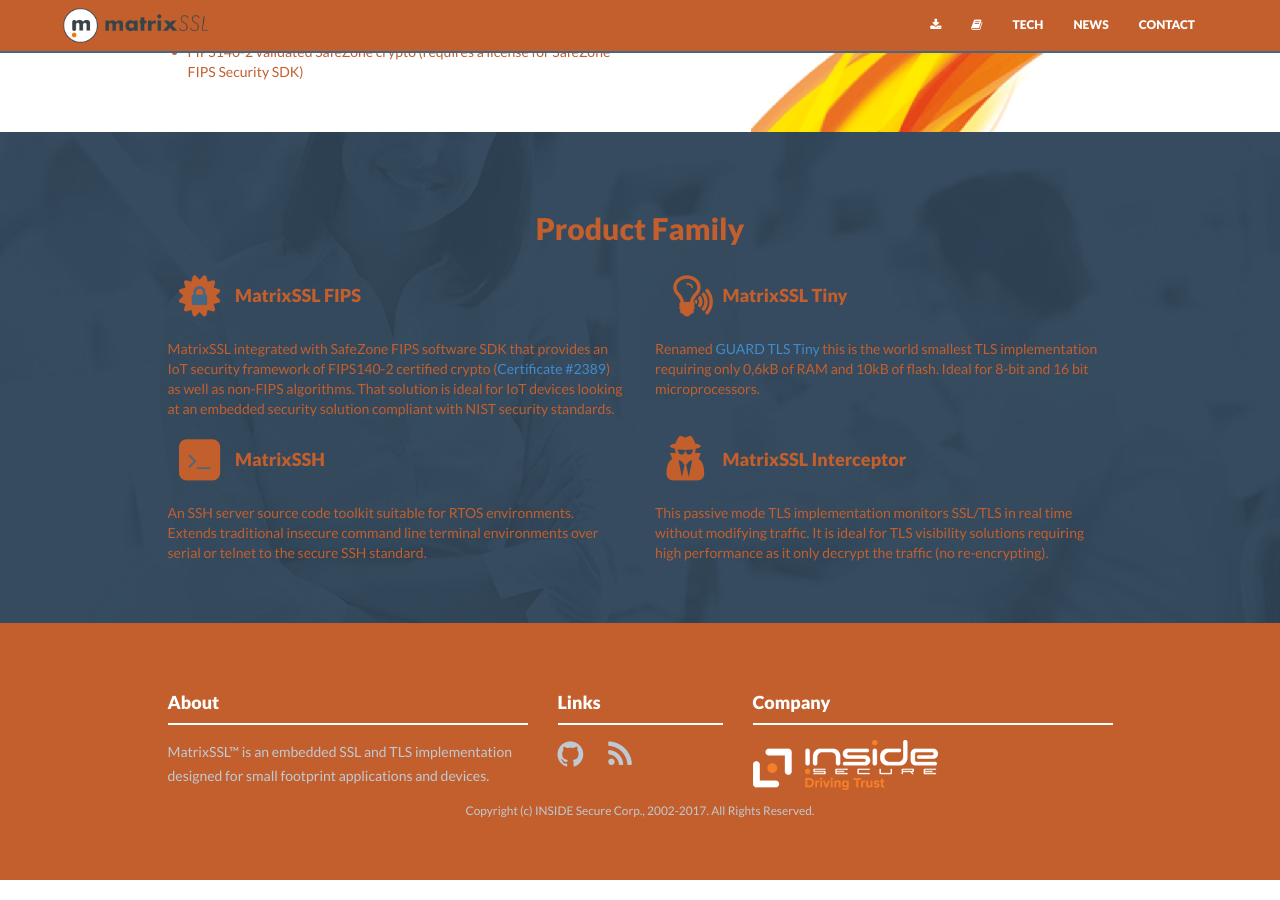
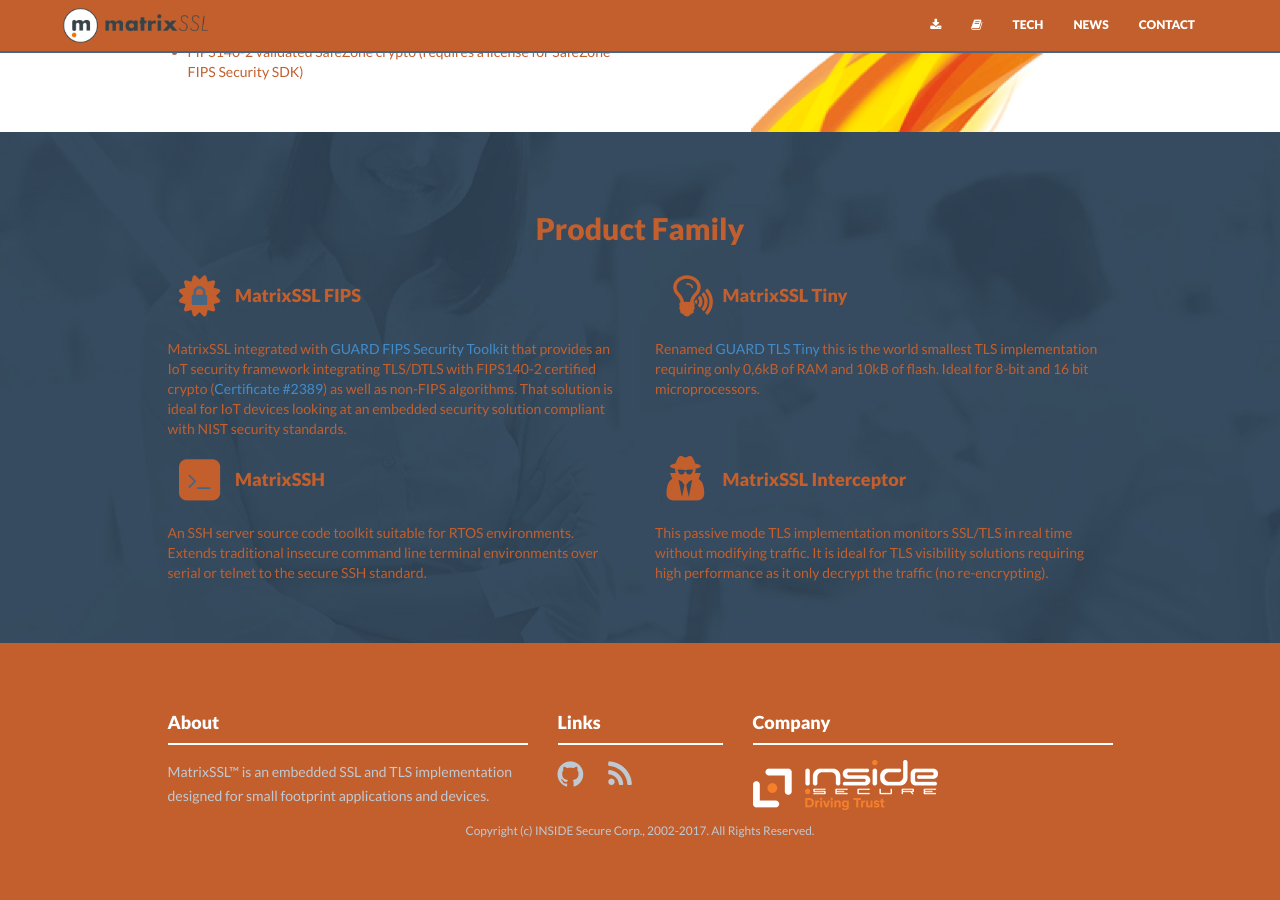
Before and after one commit to Layty/ssl, a Jekyll site: the page built from index.html, in a window 1280 px wide and 900 px high, scrolled down 1264 px. Built offline with Jekyll 4.4.1, drawn with Linux system fonts in a browser that asks for light colours; nearby versions of some CDN libraries.

Commit message:
Update index.html

```diff
--- a/index.html
+++ b/index.html
@@ -76,7 +76,7 @@
      </span>
      MatrixSSL&nbsp;FIPS
     </h4>
-MatrixSSL integrated with SafeZone FIPS software SDK that provides an IoT security framework of  FIPS140-2 certified crypto (<a href="http://csrc.nist.gov/groups/STM/cmvp/documents/140-1/1401val2015.htm#2389" target='_new'>Certificate #2389</a>) as well as non-FIPS algorithms. That solution is ideal for IoT devices looking at an embedded security solution compliant with NIST security standards.
+MatrixSSL integrated with <a href="https://www.insidesecure.com/Products/Data-Communication/GUARD-IOT-Security-Framework/GUARD-FIPS-Security-TK" target='_new'>GUARD FIPS Security Toolkit</a> that provides an IoT security framework integrating TLS/DTLS with FIPS140-2 certified crypto (<a href="http://csrc.nist.gov/groups/STM/cmvp/documents/140-1/1401val2015.htm#2389" target='_new'>Certificate #2389</a>) as well as non-FIPS algorithms. That solution is ideal for IoT devices looking at an embedded security solution compliant with NIST security standards.
   </div>
   <div class="col-md-5">
 <h4>
```
